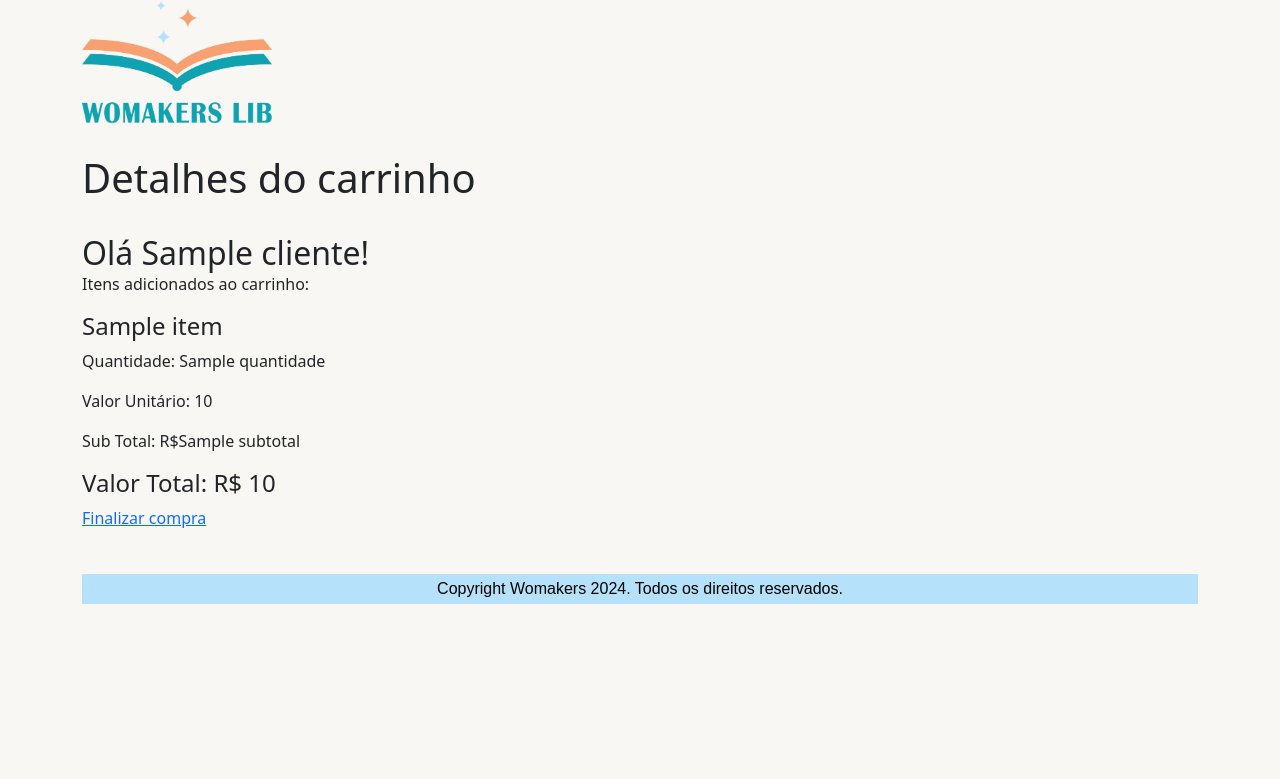
After one commit to RenWro/Desafio-Final-Womakers, a Django app: template pedidos/templates/detalhes_carrinho.html in a window 1280 px wide. The commit adds this page. Shown: the top 779 px of the page. Run offline with Django 5.2, Linux system fonts and the light colour scheme; the template is opened without the code that fills it: most values are stand-ins (such as "Sample title", 1, 10 or a date in 2020); some libraries are stand-ins or nearby versions.

Commit message:
botao finalizar pedido

```diff
--- /dev/null
+++ b/pedidos/templates/detalhes_carrinho.html
@@ -0,0 +1,69 @@
+{% load static %}
+{% load bootstrap5 %}
+{% bootstrap_css %}
+{% bootstrap_messages %}
+
+<!DOCTYPE html>
+<html lang="en">
+
+<head>
+  <meta charset="utf-8">
+  <meta http-equiv="X-UA-Compatible" content="IE=edge">
+  <meta name="viewport" content="width=device-width, initial-scale=1, shrink-to-fit=no">
+  <title>Perfil do Cliente</title>
+  <base href="/">
+  <link rel="stylesheet" href="{% static 'css\detalhes_carrinho.css'%}">
+</head>
+
+<body>
+  <header class="container">
+    <div class="row align-items-center">
+      <a class="col-2" href="/">
+        <div class="logo-img-container">
+          <img src="{% static 'img/logo/WomakersLibPng.png' %}" alt="Womakers Lib" class="logo-img transition-soft" width="190" height="130">
+        </div>
+      </a>
+    </div>
+  </header>
+
+  <div class="container page">
+    </br>
+    <h1>Detalhes do carrinho</h1></br>
+
+    <h2 class="card-title">Olá {{ cliente.nome }}! </h2>
+    {% if carrinho_vazio %}
+
+    {{ carrinho }}
+
+    {%else%}
+
+    <p class="card-text">
+      Itens adicionados ao carrinho:
+      {% for item in carrinho %}
+    <h4>{{item.titulo}}</h4>
+    <p>Quantidade: {{ item.quantidade }} </p>
+    <p>Valor Unitário: {{item.valor}} </p>
+    <p>Sub Total: R${{item.subtotal}}</p>
+
+    {% endfor %}
+    </p>
+
+    <p> </p>
+    <h4>Valor Total: R$ {{ valor_total }}</h4>
+    <a href=" " class="btn-checkout btn-primary">Finalizar compra</a>
+
+  </div>
+  </br>
+
+
+  {%endif%}
+  </div>
+  <footer class="container">
+    <span class="separator">
+      <script src="https://cdn.jsdelivr.net/npm/bootstrap@5.3.3/dist/js/bootstrap.bundle.min.js" integrity="sha384-YvpcrYf0tY3lHB60NNkmXc5s9fDVZLESaAA55NDzOxhy9GkcIdslK1eN7N6jIeHz" crossorigin="anonymous"></script>
+      Copyright Womakers 2024. Todos os direitos reservados.
+    </span>
+  </footer>
+</body>
+
+</html>
--- a/pedidos/templates/detalhes_pedido.html
+++ b/pedidos/templates/detalhes_pedido.html
@@ -12,7 +12,6 @@
     <meta name="viewport" content="width=device-width, initial-scale=1.0">
     <title>Detalhes do Pedido</title>
 
-    <link rel="stylesheet" type="text/css" href="{% static 'css\detalhes_pedido.css'%}">
 
 </head>
 <body>
@@ -54,7 +53,6 @@
                 </ul>
             </li>
         {% endfor %}
-        <a href=" " class="btn-checkout btn-primary">Finalizar compra</a>
     </ul>
     <span class="separator"></span>
     <script src="https://cdn.jsdelivr.net/npm/bootstrap@5.3.3/dist/js/bootstrap.bundle.min.js" integrity="sha384-YvpcrYf0tY3lHB60NNkmXc5s9fDVZLESaAA55NDzOxhy9GkcIdslK1eN7N6jIeHz" crossorigin="anonymous"></script>
```
Also changed, not shown: pedidos/static/css/detalhes_carrinho.css (renamed from pedidos/static/css/detalhes_pedido.css).
